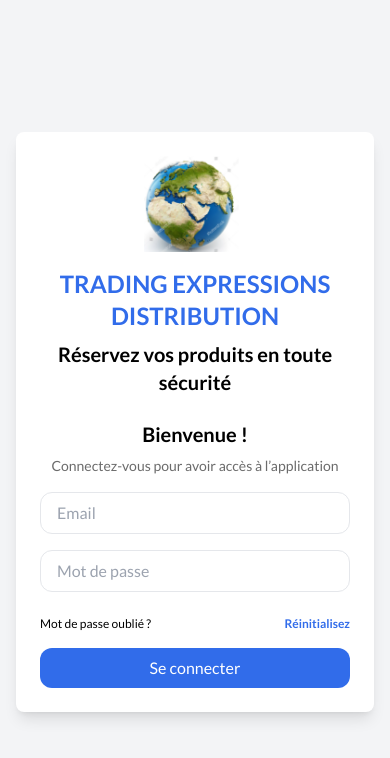
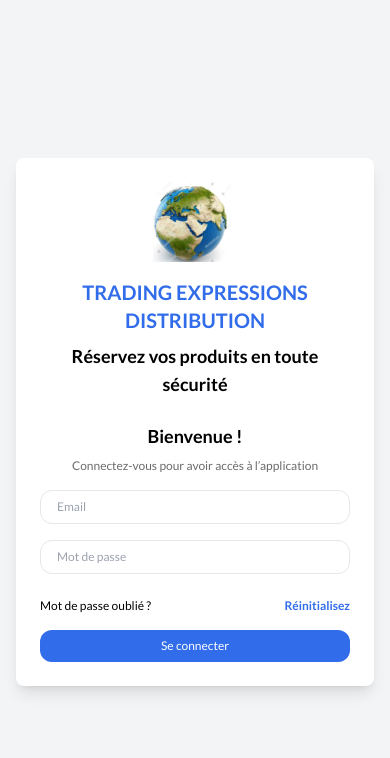
Before and after one commit to Matthieu-Nzinga/front_product_booker, a React (Vite) app: page / in a window 390 px wide. Shown: the top 758 px of the page. Built offline with nearby package versions, Linux system fonts and the light colour scheme.

Commit message:
fix design login

```diff
--- a/src/components/LoginForm.jsx
+++ b/src/components/LoginForm.jsx
@@ -63,22 +63,20 @@ const LoginForm = () => {
     <div className="flex items-center justify-center min-h-screen bg-gray-100 p-4">
       <div className="flex flex-col items-center w-full max-w-md p-6 bg-white shadow-lg rounded-lg">
         <ToastContainer />
-        <div className='text-center mb-6 flex flex-col items-center'>
-          {/* Utiliser l'image pour le logo */}
-          <img src={logoImg} alt="Logo" className='mb-4 h-24 w-auto' /> {/* Augmentez la hauteur selon vos besoins */}
-          <h1 className='font-black text-2xl md:text-3xl mb-2'>
-            <span className='text-customBlue'>
-              TRADING EXPRESSIONS DISTRIBUTION
-            </span>
+        <div className="text-center mb-6 flex flex-col items-center">
+          {/* Utilisation de l'image pour le logo */}
+          <img src={logoImg} alt="Logo" className="mb-4 h-20 w-auto sm:h-24" />
+          <h1 className="font-black text-xl sm:text-2xl md:text-3xl mb-2">
+            <span className="text-customBlue">TRADING EXPRESSIONS DISTRIBUTION</span>
           </h1>
-          <h1 className='font-semibold text-xl md:text-2xl'>
-            <span>
-              Réservez vos produits en toute sécurité
-            </span>
+          <h1 className="font-semibold text-lg sm:text-xl md:text-2xl">
+            <span>Réservez vos produits en toute sécurité</span>
           </h1>
         </div>
-        <h2 className="font-black text-xl md:text-2xl text-center mb-2">Bienvenue !</h2>
-        <p className="text-customGray font-normal text-sm md:text-base text-center mb-4">Connectez-vous pour avoir accès à l’application</p>
+        <h2 className="font-black text-lg sm:text-xl md:text-2xl text-center mb-2">Bienvenue !</h2>
+        <p className="text-customGray font-normal text-xs sm:text-sm md:text-base text-center mb-4">
+          Connectez-vous pour avoir accès à l’application
+        </p>
         <form
           onSubmit={handleSubmit((data) => handleClick(data))}
           className="flex flex-col gap-4 w-full"
@@ -87,29 +85,33 @@ const LoginForm = () => {
             type="text"
             {...register("contact", {
               required: "L'e-mail est requis.",
-              validate: validateEmailOrPhone
+              validate: validateEmailOrPhone,
             })}
-            className="border rounded-xl outline-none px-4 py-2 w-full"
+            className="border rounded-xl outline-none px-4 py-2 w-full text-xs sm:text-sm md:text-base"
             placeholder="Email"
           />
-          {errors.contact && <p className="text-red-700 text-xs md:text-sm">{errors.contact.message}</p>}
+          {errors.contact && (
+            <p className="text-red-700 text-xs sm:text-sm md:text-base">{errors.contact.message}</p>
+          )}
 
           <input
             type="password"
             {...register("password", { required: "Le mot de passe est requis." })}
-            className="border rounded-xl outline-none px-4 py-2 w-full"
+            className="border rounded-xl outline-none px-4 py-2 w-full text-xs sm:text-sm md:text-base"
             placeholder="Mot de passe"
           />
-          {errors.password && <p className="text-red-700 text-xs md:text-sm">{errors.password.message}</p>}
+          {errors.password && (
+            <p className="text-red-700 text-xs sm:text-sm md:text-base">{errors.password.message}</p>
+          )}
 
-          <span className="text-xs md:text-sm flex justify-between items-center mt-2">
+          <span className="text-xs sm:text-sm md:text-base flex justify-between items-center mt-2">
             Mot de passe oublié ?{" "}
             <Link className="text-customBlue font-semibold">Réinitialisez</Link>
           </span>
 
           <button
             type="submit"
-            className="bg-customBlue text-white rounded-xl py-2"
+            className="bg-customBlue text-white rounded-xl py-2 text-xs sm:text-sm md:text-base"
             disabled={loading}
           >
             {loading ? "Connexion en cours..." : "Se connecter"}
@@ -117,6 +119,7 @@ const LoginForm = () => {
         </form>
       </div>
     </div>
+
   );
 };
 
```
